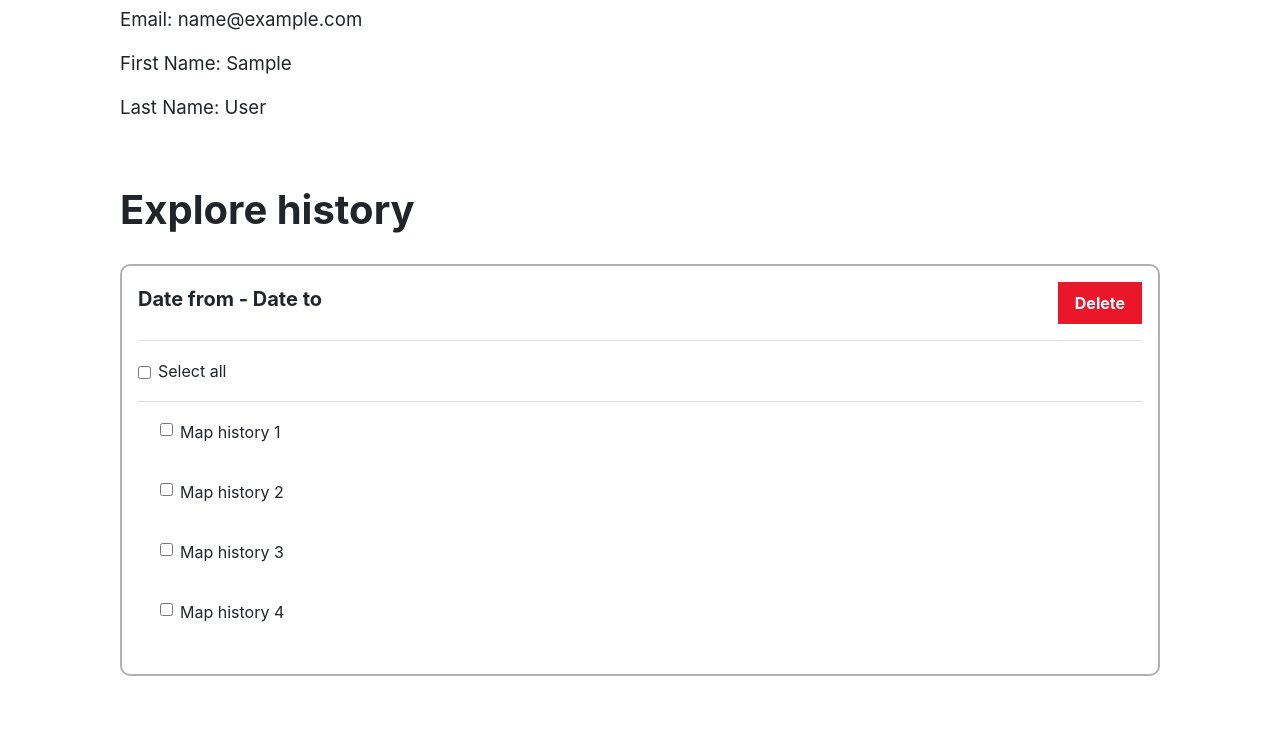
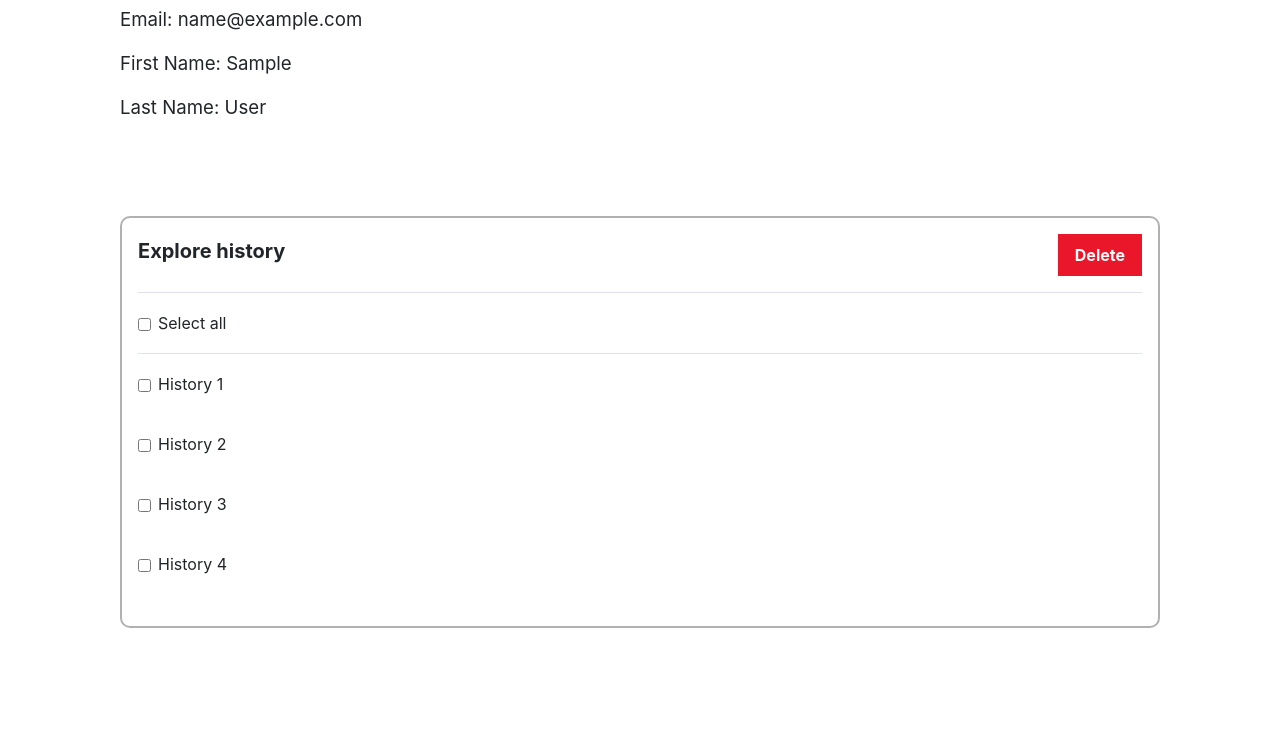
Before and after one commit to dpark714/Wheely2, a Django app: page /profile/ in a window 1280 px wide. Shown: the part 355-1095 px from the top of the page. After the commit the page ends 983 px from the top, so only its background shows below. Run offline with Django 5.2, Linux system fonts and the light colour scheme; the visitor is signed in with stand-in values (Sample User, id 1); some libraries are stand-ins or nearby versions.

Commit message:
modified profile page

```diff
--- a/main/templates/auth/profile.html
+++ b/main/templates/auth/profile.html
@@ -1,6 +1,5 @@
 {% extends "base.html" %}
 {% load static %}
-{% load tz %}
 
 {% block custom_css_links %}
 <link rel="stylesheet" href="{% static 'css/profile.css' %}" />
@@ -15,54 +14,118 @@
 </div>
 
 <div class="container p-5">
-    <h1>Explore history</h1>
     <div>
         <div class="card profile-card">
             <div class="card-body">
                 <div class="mb-2 d-flex justify-content-between align-items-center">
-                    <h5>Date from - Date to</h5>
-                    <button class="btn btn-danger">Delete</button>
+                    <h5>Explore history</h5>
+                    <button id="deleteButton" class="btn btn-danger">Delete</button>
                 </div>
                 <hr>
                 <div class="mb-2 mt-2">
                     <div class="form-check">
-                        <input class="form-check-input" type="checkbox" style="margin-top: 9px;" id="checkbox1">
-                        <label class="form-check-label" for="checkbox1">
+                        <input class="form-check-input" type="checkbox" style="margin-top: 9px;" id="selectAll">
+                        <label class="form-check-label" for="selectAll">
                             Select all
                         </label>
                     </div>
                 </div>
                 <hr>
-                <div class="mt-2 mb-2" style="padding-left: 22px;">
+                <div class="mt-2 mb-2">
                     <form action="#" method="post" id="checkboxForm">
-                        <div class="form-check mb-3">
-                            <input class="form-check-input" type="checkbox" class="profile-card-input-check" id="checkbox2">
+                        <div class="form-check mb-3" id="checkbox2-container">
+                            <input class="form-check-input profile-card-input-check" type="checkbox" id="checkbox2" data-origin="Times Sq - 42 St" data-destination="137 St - City College">
                             <label class="form-check-label" for="checkbox2">
-                                Map history 1
+                                History 1
                             </label>
                         </div>
-                        <div class="form-check mb-3">
-                            <input class="form-check-input" type="checkbox" class="profile-card-input-check" id="checkbox3">
+                        <div class="form-check mb-3" id="checkbox3-container">
+                            <input class="form-check-input profile-card-input-check" type="checkbox" id="checkbox3" data-origin="14 St" data-destination="Franklin St">
                             <label class="form-check-label" for="checkbox3">
-                                Map history 2
+                                History 2
                             </label>
                         </div>
-                        <div class="form-check mb-3">
-                            <input class="form-check-input" type="checkbox" class="profile-card-input-check" id="checkbox4">
+                        <div class="form-check mb-3" id="checkbox4-container">
+                            <input class="form-check-input profile-card-input-check" type="checkbox" id="checkbox4" data-origin="Court St" data-destination="City Hall">
                             <label class="form-check-label" for="checkbox4">
-                                Map history 3
+                                History 3
                             </label>
                         </div>
-                        <div class="form-check mb-3">
-                            <input class="form-check-input" type="checkbox" class="profile-card-input-check" id="checkbox5">
+                        <div class="form-check mb-3" id="checkbox5-container">
+                            <input class="form-check-input profile-card-input-check" type="checkbox" id="checkbox5" data-origin="Union St" data-destination="34 St - Herald Sq">
                             <label class="form-check-label" for="checkbox5">
-                                Map history 4
+                                History 4
                             </label>
                         </div>
                     </form>
                 </div>
-
+                <div id="map-history-details" class="mt-4" style="display: none;">
+                    <h5>Details</h5>
+                    <div id="details-container"></div>
+                </div>
             </div>
         </div>
     </div>
-    {% endblock %}
+</div>
+
+<script>
+document.addEventListener('DOMContentLoaded', function() {
+    const selectAllCheckbox = document.getElementById('selectAll');
+    const checkboxes = document.querySelectorAll('.profile-card-input-check');
+    const deleteButton = document.getElementById('deleteButton');
+    const detailsContainer = document.getElementById('map-history-details');
+    const detailsContent = document.getElementById('details-container');
+
+    selectAllCheckbox.addEventListener('change', function() {
+        checkboxes.forEach(function(checkbox) {
+            checkbox.checked = selectAllCheckbox.checked;
+        });
+        updateDetails();
+    });
+
+    checkboxes.forEach(function(checkbox) {
+        checkbox.addEventListener('change', function() {
+            if (!checkbox.checked) {
+                selectAllCheckbox.checked = false;
+            } else {
+                const allChecked = Array.from(checkboxes).every(cb => cb.checked);
+                if (allChecked) {
+                    selectAllCheckbox.checked = true;
+                }
+            }
+            updateDetails();
+        });
+    });
+
+    deleteButton.addEventListener('click', function() {
+        checkboxes.forEach(function(checkbox) {
+            if (checkbox.checked) {
+                const container = checkbox.closest('.form-check');
+                container.remove();
+            }
+        });
+        updateDetails();
+    });
+
+    function updateDetails() {
+        const selectedCheckboxes = Array.from(checkboxes).filter(cb => cb.checked);
+        if (selectedCheckboxes.length > 0) {
+            detailsContent.innerHTML = '';
+            selectedCheckboxes.forEach(checkbox => {
+                const origin = checkbox.getAttribute('data-origin');
+                const destination = checkbox.getAttribute('data-destination');
+                const detailItem = `
+                    <p><strong>Origin:</strong> ${origin}</p>
+                    <p><strong>Destination:</strong> ${destination}</p>
+                    <hr>
+                `;
+                detailsContent.innerHTML += detailItem;
+            });
+            detailsContainer.style.display = 'block';
+        } else {
+            detailsContainer.style.display = 'none';
+        }
+    }
+});
+</script>
+{% endblock %}
--- a/main/templates/main/map.html
+++ b/main/templates/main/map.html
@@ -53,9 +53,6 @@
                         <div class="list-group custom-active">
                             <a href="https://new.mta.info/map/5346" class="list-group-item list-group-item-action active" aria-current="page">
                                 Accessible Stations Subway Map
-                            </a>
-                            <a href="#1" class="list-group-item list-group-item-action">
-                                Link
                             </a>
                         </div>
 
```
